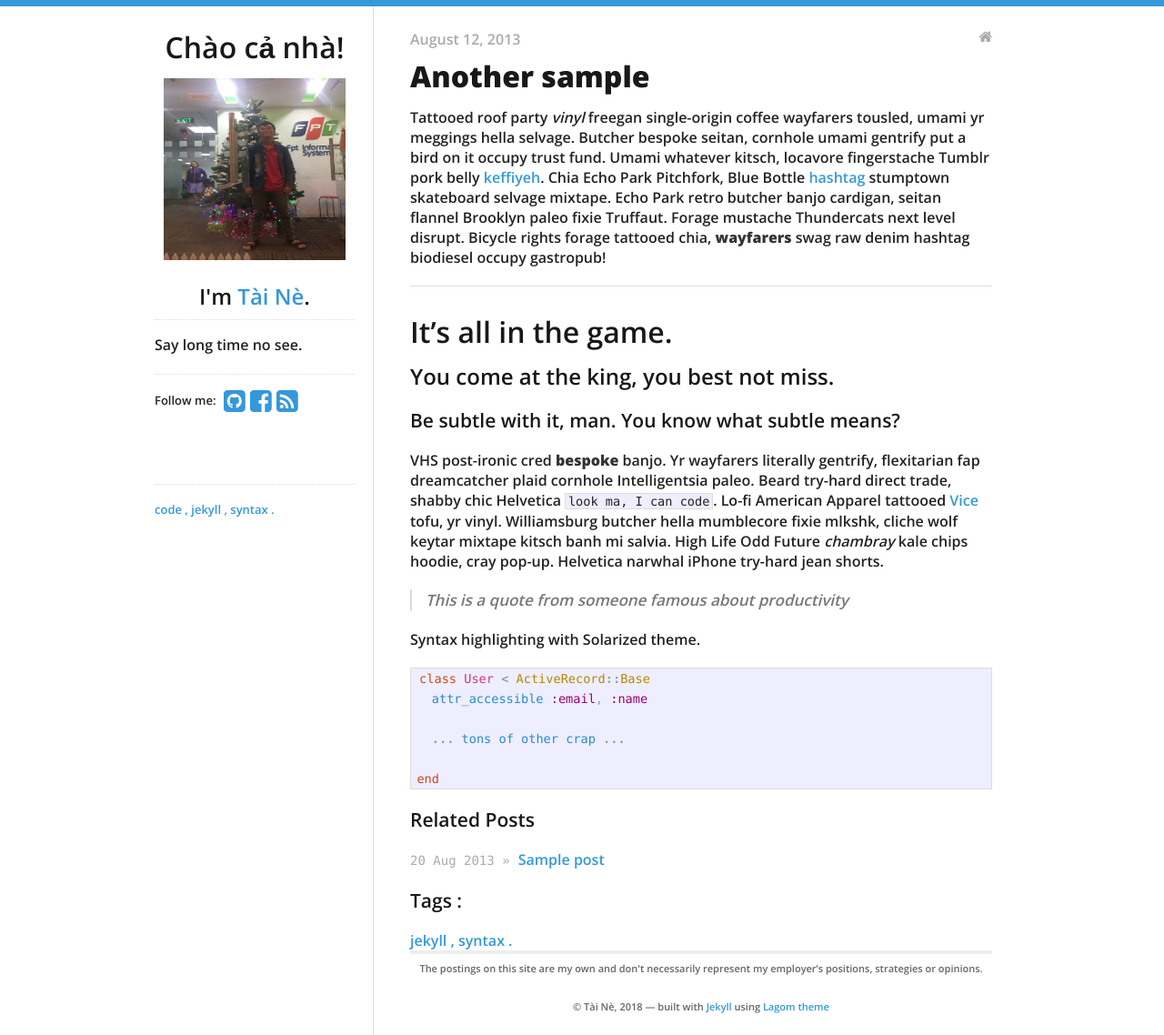
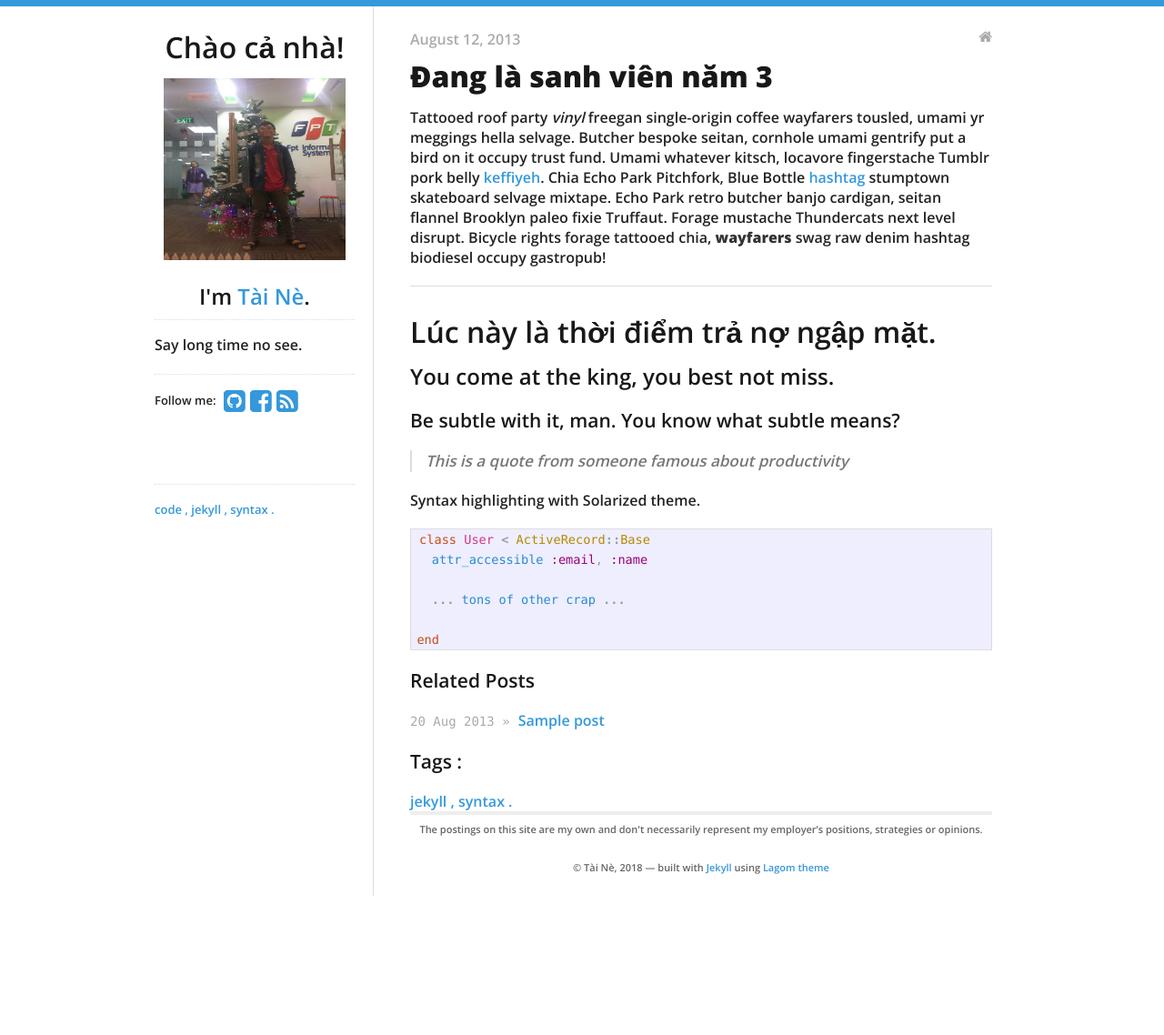
Before and after one commit to TaiNtt/taintt.github.io, a Jekyll site: the page built from _posts/2013-08-12-another-sample.md, in a window 1280 px wide. Shown: the whole page at 91% size. Built offline with Jekyll 4.4.1, drawn with Linux system fonts in a browser that asks for light colours; nearby versions of some CDN libraries; after the commit the page ends 985 px from its top, so only the background shows below that.

Commit message:
Update 2013-08-12-another-sample.md

```diff
--- a/_posts/2013-08-12-another-sample.md
+++ b/_posts/2013-08-12-another-sample.md
@@ -1,6 +1,6 @@
 ---
 layout: post
-title: Another sample
+title: Đang là sanh viên năm 3
 tags: [jekyll, syntax]
 categories:
 - blog
@@ -16,18 +16,13 @@ chia, **wayfarers** swag raw denim hashtag biodiesel occupy gastropub!
 
 ---
 
-# It's all in the game.
+# Lúc này là thời điểm trả nợ ngập mặt.
 
 ## You come at the king, you best not miss.
 
 ### Be subtle with it, man. You know what subtle means?
 
-VHS post-ironic cred **bespoke** banjo. Yr wayfarers literally gentrify, flexitarian fap
-dreamcatcher plaid cornhole Intelligentsia paleo. Beard try-hard direct trade, shabby chic
-Helvetica `look ma, I can code`. Lo-fi American Apparel tattooed [Vice](#) tofu, yr vinyl.
-Williamsburg butcher hella mumblecore fixie mlkshk, cliche wolf keytar mixtape kitsch banh mi
-salvia. High Life Odd Future *chambray* kale chips hoodie, cray pop-up. Helvetica narwhal
-iPhone try-hard jean shorts.
+
 
 > This is a quote from someone famous about productivity
 
```
